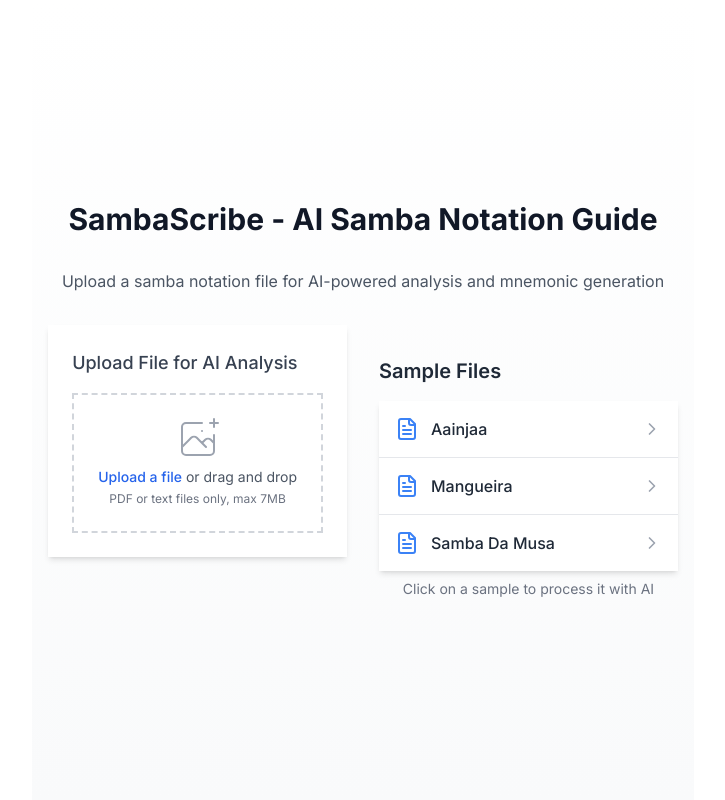
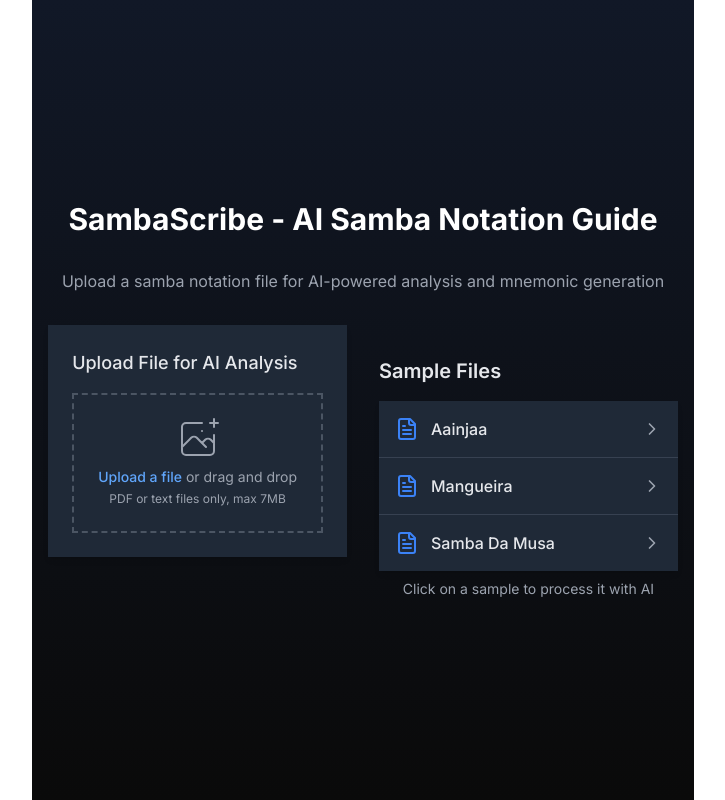
Before and after one commit to louis-quatorze/SambaScribe, a Next.js app: page / in a window 1280 px wide. Shown: the whole page, without its empty margins (277-1002 px from the left). Built offline with nearby package versions, Linux system fonts and the light colour scheme.

Commit message:
feat: implement dark theme with ThemeProvider and ThemeToggle

```diff
--- a/app/globals.css
+++ b/app/globals.css
@@ -1,6 +1,27 @@
 @tailwind base;
 @tailwind components;
 @tailwind utilities;
+
+@layer base {
+  :root {
+    --background: 0 0% 100%;
+    --foreground: 222.2 84% 4.9%;
+  }
+
+  .dark {
+    --background: 222.2 84% 4.9%;
+    --foreground: 210 40% 98%;
+  }
+}
+
+@layer base {
+  * {
+    @apply border-border;
+  }
+  body {
+    @apply bg-background text-foreground;
+  }
+}
 
 :root {
   --foreground-rgb: 0, 0, 0;
--- a/app/layout.tsx
+++ b/app/layout.tsx
@@ -1,6 +1,7 @@
 import type { Metadata } from 'next'
 import { Inter } from 'next/font/google'
 import './globals.css'
+import { ThemeProvider } from '@/components/ThemeProvider'
 
 const inter = Inter({ subsets: ['latin'] })
 
@@ -15,8 +16,12 @@ export default function RootLayout({
   children: React.ReactNode
 }) {
   return (
-    <html lang="en">
-      <body className={inter.className}>{children}</body>
+    <html lang="en" suppressHydrationWarning>
+      <body className={`${inter.className} min-h-screen bg-white text-gray-900 dark:bg-gray-900 dark:text-gray-50`}>
+        <ThemeProvider defaultTheme="dark" storageKey="sambascribe-theme">
+          {children}
+        </ThemeProvider>
+      </body>
     </html>
   )
 }
--- a/package.json
+++ b/package.json
@@ -43,6 +43,7 @@
     "nodemailer": "^6.9.16",
     "openai": "^4.80.1",
     "pdf-parse": "^1.1.1",
+    "pdfjs-dist": "^5.1.91",
     "prisma": "^6.0.1",
     "react": "^19.0.0",
     "react-datepicker": "^7.6.0",
--- /dev/null
+++ b/src/components/ThemeProvider.tsx
@@ -0,0 +1,78 @@
+"use client"
+
+import { createContext, useContext, useEffect, useState } from "react"
+
+type Theme = "light" | "dark"
+
+type ThemeProviderProps = {
+  children: React.ReactNode
+  defaultTheme?: Theme
+  storageKey?: string
+}
+
+type ThemeProviderState = {
+  theme: Theme
+  setTheme: (theme: Theme) => void
+}
+
+const initialState: ThemeProviderState = {
+  theme: "dark",
+  setTheme: () => null,
+}
+
+const ThemeProviderContext = createContext<ThemeProviderState>(initialState)
+
+export function ThemeProvider({
+  children,
+  defaultTheme = "dark",
+  storageKey = "ui-theme",
+  ...props
+}: ThemeProviderProps) {
+  const [theme, setTheme] = useState<Theme>(defaultTheme)
+  const [mounted, setMounted] = useState(false)
+
+  useEffect(() => {
+    setMounted(true)
+    const savedTheme = typeof window !== 'undefined' ? localStorage.getItem(storageKey) as Theme : null
+    if (savedTheme) {
+      setTheme(savedTheme)
+    }
+  }, [storageKey])
+
+  useEffect(() => {
+    if (!mounted) return
+
+    const root = window.document.documentElement
+    root.classList.remove("light", "dark")
+    root.classList.add(theme)
+  }, [theme, mounted])
+
+  const value = {
+    theme,
+    setTheme: (theme: Theme) => {
+      if (typeof window !== 'undefined') {
+        localStorage.setItem(storageKey, theme)
+      }
+      setTheme(theme)
+    },
+  }
+
+  if (!mounted) {
+    return <>{children}</>
+  }
+
+  return (
+    <ThemeProviderContext.Provider {...props} value={value}>
+      {children}
+    </ThemeProviderContext.Provider>
+  )
+}
+
+export const useTheme = () => {
+  const context = useContext(ThemeProviderContext)
+
+  if (context === undefined)
+    throw new Error("useTheme must be used within a ThemeProvider")
+
+  return context
+}
--- /dev/null
+++ b/src/components/ThemeToggle.tsx
@@ -0,0 +1,20 @@
+"use client"
+
+import { Moon, Sun } from "lucide-react"
+import { useTheme } from "./ThemeProvider"
+
+export function ThemeToggle() {
+  const { theme, setTheme } = useTheme()
+
+  return (
+    <button
+      onClick={() => setTheme(theme === "light" ? "dark" : "light")}
+      className="rounded-lg p-2 hover:bg-gray-100 dark:hover:bg-gray-800 transition-colors"
+      aria-label="Toggle theme"
+    >
+      <Sun className="h-5 w-5 rotate-0 scale-100 transition-all dark:-rotate-90 dark:scale-0" />
+      <Moon className="absolute h-5 w-5 rotate-90 scale-0 transition-all dark:rotate-0 dark:scale-100" />
+      <span className="sr-only">Toggle theme</span>
+    </button>
+  )
+}
```
Also changed, not shown: 2 other files (tests, documents, lock files or other folders).
